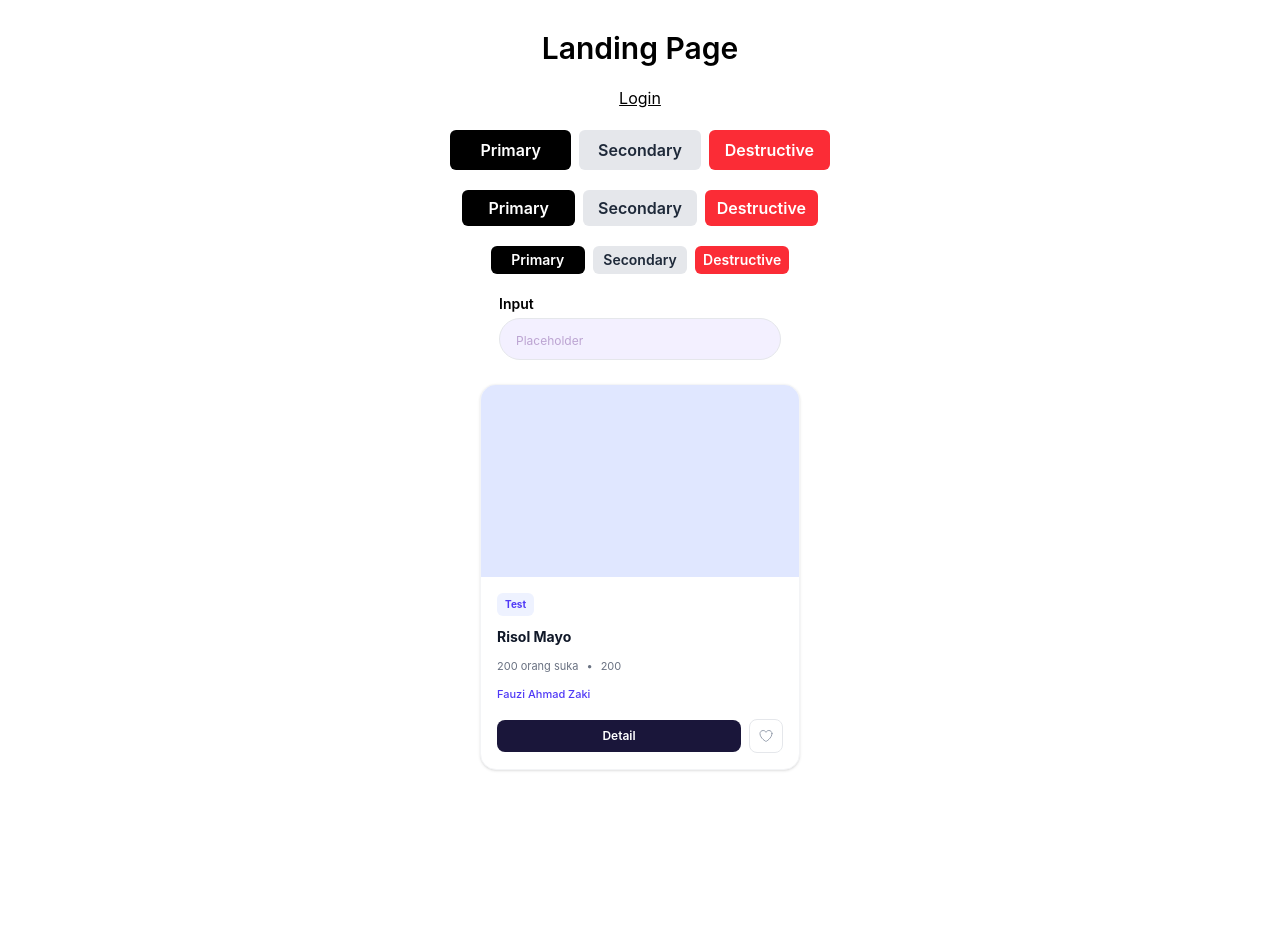
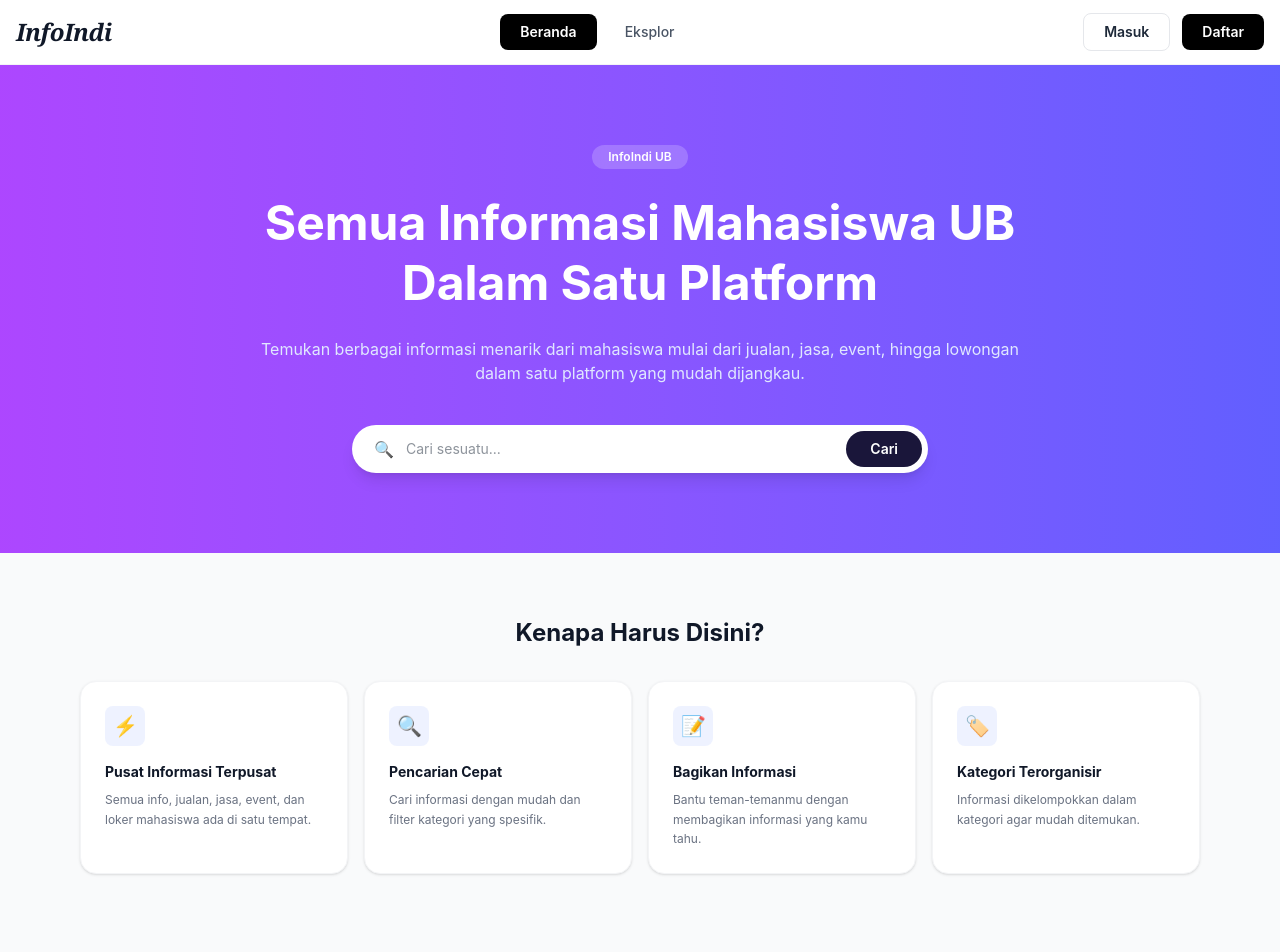
Before and after one commit to InfoIndi-Project-Based-Learning/infoindi-fe, a React (Vite) app: page / in a window 1280 px wide. Shown: the top 952 px of the page. Before the commit the page ends 800 px from the top, so only its background shows below. Built offline with nearby package versions, Linux system fonts and the light colour scheme; no server answers.

Commit message:
First commit: Setup project dan Landing Page

```diff
--- a/src/components/Card/index.ts
+++ b/src/components/Card/index.ts
@@ -0,0 +1,2 @@
+export * from './PostCard';
+export * from './types';
--- /dev/null
+++ b/src/components/Footer/Footer.tsx
@@ -0,0 +1,60 @@
+// src/components/Footer/Footer.tsx
+import React from 'react';
+
+export const Footer = () => {
+  return (
+    <footer className="bg-[#0b0826] text-white pt-16 pb-6 px-4 w-full">
+      <div className="max-w-6xl mx-auto flex flex-col gap-12">
+
+        {/* Bagian Atas: 4 Kolom */}
+        <div className="grid grid-cols-1 md:grid-cols-4 gap-8">
+
+          {/* Kolom 1: Logo & Tagline */}
+          <div className="col-span-1">
+            <h2 className="text-4xl font-serif italic font-bold mb-4">InfoIndi</h2>
+            <p className="text-gray-300 text-sm leading-relaxed pr-4">
+              Empowering students to connect, share, and grow together through information exchange.
+            </p>
+          </div>
+
+          {/* Kolom 2: Kategori */}
+          <div>
+            <h3 className="text-lg font-bold mb-4">Kategori</h3>
+            <ul className="text-gray-300 text-sm space-y-2">
+              <li><a href="#" className="hover:text-white transition-colors">Jualan</a></li>
+              <li><a href="#" className="hover:text-white transition-colors">Jasa</a></li>
+              <li><a href="#" className="hover:text-white transition-colors">Event</a></li>
+              <li><a href="#" className="hover:text-white transition-colors">Loker</a></li>
+            </ul>
+          </div>
+
+          {/* Kolom 3: Navigasi */}
+          <div>
+            <h3 className="text-lg font-bold mb-4">Navigasi</h3>
+            <ul className="text-gray-300 text-sm space-y-2">
+              <li><a href="#" className="hover:text-white transition-colors">Beranda</a></li>
+              <li><a href="#" className="hover:text-white transition-colors">Kategori</a></li>
+              <li><a href="#" className="hover:text-white transition-colors">Tentang Kami</a></li>
+              <li><a href="#" className="hover:text-white transition-colors">Loker</a></li>
+            </ul>
+          </div>
+
+          {/* Kolom 4: Bantuan */}
+          <div>
+            <h3 className="text-lg font-bold mb-4">Butuh Bantuan?</h3>
+            <p className="text-gray-300 text-sm leading-relaxed">
+              Punya pertanyaan lebih lanjut? kami siap menjawab dan membantu anda.
+            </p>
+          </div>
+
+        </div>
+
+        {/* Bagian Bawah: Copyright */}
+        <div className="border-t border-white/20 pt-6 mt-4 text-[11px] text-gray-400">
+          <p>@ 2026 InfoIndi. Alright Preserved</p>
+        </div>
+
+      </div>
+    </footer>
+  );
+};
--- /dev/null
+++ b/src/components/Footer/index.ts
@@ -0,0 +1,4 @@
+import { memo } from "react";
+import { Footer } from "./Footer";
+
+export default memo(Footer)
--- a/src/components/Header/Header.tsx
+++ b/src/components/Header/Header.tsx
@@ -1,11 +1,44 @@
-import HeaderWrapper from "./HeaderWrapper";
+import React from 'react';
 
-const Header = () => {
+export const Header = () => {
   return (
-    <HeaderWrapper>
-      <h1>Header</h1>
-    </HeaderWrapper>
+    <header className="bg-white w-full border-b border-gray-100 sticky top-0 z-50">
+      <div className="max-w-7xl mx-auto px-4 h-16 flex items-center justify-between">
+
+        {/* Bagian Kiri: Logo */}
+        <div className="flex-shrink-0 cursor-pointer">
+          <span className="text-2xl font-serif italic font-bold text-gray-900 tracking-tight">
+            InfoIndi
+          </span>
+        </div>
+
+        {/* Bagian Tengah: Menu Navigasi */}
+        <nav className="hidden md:flex items-center gap-2">
+          <a
+            href="#"
+            className="bg-black text-white px-5 py-2 rounded-lg text-sm font-semibold"
+          >
+            Beranda
+          </a>
+          <a
+            href="#"
+            className="text-gray-600 hover:text-black px-5 py-2 rounded-lg text-sm font-medium transition-colors"
+          >
+            Eksplor
+          </a>
+        </nav>
+
+        {/* Bagian Kanan: Tombol Masuk & Daftar */}
+        <div className="hidden md:flex items-center gap-3">
+          <button className="px-5 py-2 border border-gray-200 rounded-lg text-sm font-semibold text-gray-800 hover:bg-gray-50 transition-colors">
+            Masuk
+          </button>
+          <button className="px-5 py-2 bg-black text-white rounded-lg text-sm font-semibold hover:bg-gray-800 transition-colors">
+            Daftar
+          </button>
+        </div>
+
+      </div>
+    </header>
   );
 };
-
-export default Header;
--- a/src/components/Header/index.ts
+++ b/src/components/Header/index.ts
@@ -1,4 +1,4 @@
-import Header from "./Header";
 import { memo } from "react";
+import { Header } from "./Header";
 
-export default memo(Header);
+export default memo(Header)
--- a/src/pages/public/Landing/Landing.tsx
+++ b/src/pages/public/Landing/Landing.tsx
@@ -1,58 +1,131 @@
-import { Link } from "react-router";
-import Button from "../../../components/Button";
-import Input from "../../../components/Input";
-import { PostCard } from "../../../components/Card/PostCard";
+import React from 'react'
+import { PostCard } from '../../../components/Card';
+import Header from '../../../components/Header';
+import Footer from '../../../components/Footer';
 
-const LandingPage = () => {
+export default function Landing() {
+  // --- DATA DUMMY UNTUK POSTINGAN ---
+  const DUMMY_POSTS = [
+    { id: 1, badge: "Info", title: "Info Beasiswa Terbaru", likesCount: 16, timeAgo: "30 menit lalu", owner: "admin_kampus" },
+    { id: 2, badge: "Event", title: "Seminar Nasional IT 2026", likesCount: 42, timeAgo: "1 jam lalu", owner: "himpunan_mahasiswa" },
+    { id: 3, badge: "Loker", title: "Lowongan Magang Frontend", likesCount: 89, timeAgo: "2 jam lalu", owner: "karir_startup" },
+    { id: 4, badge: "Jasa", title: "Jasa Print & Jilid Murah", likesCount: 5, timeAgo: "5 jam lalu", owner: "printing_ub" },
+    { id: 5, badge: "Jualan", title: "Preloved Buku Kalkulus", likesCount: 12, timeAgo: "1 hari lalu", owner: "maba_rajin" },
+    { id: 6, badge: "Info", title: "Kehilangan KTM di Perpus", likesCount: 30, timeAgo: "2 hari lalu", owner: "mahasiswa_lupa" },
+  ];
+
+  // --- DATA DUMMY UNTUK FITUR ---
+  const FEATURES = [
+    { icon: "⚡", title: "Pusat Informasi Terpusat", desc: "Semua info, jualan, jasa, event, dan loker mahasiswa ada di satu tempat." },
+    { icon: "🔍", title: "Pencarian Cepat", desc: "Cari informasi dengan mudah dan filter kategori yang spesifik." },
+    { icon: "📝", title: "Bagikan Informasi", desc: "Bantu teman-temanmu dengan membagikan informasi yang kamu tahu." },
+    { icon: "🏷️", title: "Kategori Terorganisir", desc: "Informasi dikelompokkan dalam kategori agar mudah ditemukan." },
+  ];
+
   return (
-    <main className="min-h-screen flex flex-col justify-center items-center gap-5">
-      <h1 className="text-3xl font-semibold">Landing Page</h1>
-      <Link to={"/auth/login"} className="underline">
-        Login
-      </Link>
-      <div className="grid grid-cols-3 gap-2">
-        <Button size="lg" variant="primary">
-          Primary
-        </Button>
-        <Button size="lg" variant="secondary">
-          Secondary
-        </Button>
-        <Button size="lg" variant="destructive">
-          Destructive
-        </Button>
-      </div>
-      <div className="grid grid-cols-3 gap-2">
-        <Button size="default" variant="primary">
-          Primary
-        </Button>
-        <Button size="default" variant="secondary">
-          Secondary
-        </Button>
-        <Button size="default" variant="destructive">
-          Destructive
-        </Button>
-      </div>
-      <div className="grid grid-cols-3 gap-2">
-        <Button size="sm" variant="primary">
-          Primary
-        </Button>
-        <Button size="sm" variant="secondary">
-          Secondary
-        </Button>
-        <Button size="sm" variant="destructive">
-          Destructive
-        </Button>
-      </div>
-      <Input label="Input" placeholder="Placeholder" />
-      <PostCard
-        badge="Test"
-        title="Risol Mayo"
-        timeAgo="200"
-        likesCount={200}
-        owner="Fauzi Ahmad Zaki"
-      />
-    </main>
+    <div className="min-h-screen bg-gray-50 flex flex-col font-sans">
+
+      {/* HEADER / NAVBAR SECTION */}
+      <Header />
+
+      {/* HERO SECTION (Warna Ungu Gradient) */}
+      <section className="bg-gradient-to-r from-purple-500 to-indigo-500 text-white py-20 px-4 text-center">
+        <div className="max-w-3xl mx-auto flex flex-col items-center gap-6">
+          <div className="px-4 py-1 bg-white/20 rounded-full text-xs font-semibold backdrop-blur-sm">
+            InfoIndi UB
+          </div>
+          <h1 className="text-4xl md:text-5xl font-bold leading-tight">
+            Semua Informasi Mahasiswa UB<br/>Dalam Satu Platform
+          </h1>
+          <p className="text-indigo-100 text-sm md:text-base mb-4">
+            Temukan berbagai informasi menarik dari mahasiswa mulai dari jualan, jasa, event, hingga lowongan dalam satu platform yang mudah dijangkau.
+          </p>
+
+          {/* Search Bar */}
+          <div className="w-full max-w-xl bg-white rounded-full p-1.5 flex items-center shadow-lg">
+            <span className="text-gray-400 pl-4">🔍</span>
+            <input
+              type="text"
+              placeholder="Cari sesuatu..."
+              className="flex-1 bg-transparent border-none outline-none text-gray-800 px-3 py-2 text-sm"
+            />
+            <button className="bg-[#1a163a] text-white px-6 py-2 rounded-full text-sm font-semibold hover:bg-indigo-950 transition-colors">
+              Cari
+            </button>
+          </div>
+        </div>
+      </section>
+
+      {/* FITUR SECTION */}
+      <section className="max-w-6xl mx-auto px-4 py-16 w-full">
+        <h2 className="text-2xl font-bold text-center text-gray-900 mb-8">
+          Kenapa Harus Disini?
+        </h2>
+        <div className="grid grid-cols-1 md:grid-cols-2 lg:grid-cols-4 gap-4">
+          {FEATURES.map((feat, idx) => (
+            <div key={idx} className="bg-white p-6 rounded-2xl border border-gray-100 shadow-sm hover:shadow-md transition-shadow">
+              <div className="w-10 h-10 bg-indigo-50 rounded-lg flex items-center justify-center text-xl mb-4">
+                {feat.icon}
+              </div>
+              <h3 className="font-bold text-gray-900 text-sm mb-2">{feat.title}</h3>
+              <p className="text-xs text-gray-500 leading-relaxed">{feat.desc}</p>
+            </div>
+          ))}
+        </div>
+      </section>
+
+      {/* POSTINGAN TERBARU SECTION */}
+      <section className="max-w-6xl mx-auto px-4 py-8 w-full">
+        <h2 className="text-xl font-bold text-gray-900 mb-6">Postingan Terbaru</h2>
+        <div className="grid grid-cols-1 md:grid-cols-2 lg:grid-cols-3 gap-6 place-items-center">
+          {DUMMY_POSTS.slice(0, 6).map((post) => (
+            <PostCard key={post.id} {...post} />
+          ))}
+        </div>
+        <div className="text-center mt-8">
+          <button className="text-indigo-600 font-semibold text-sm hover:underline">
+            Lihat Lainnya
+          </button>
+        </div>
+      </section>
+
+      {/* PALING POPULER SECTION */}
+      <section className="max-w-6xl mx-auto px-4 py-8 w-full">
+        <h2 className="text-xl font-bold text-gray-900 mb-6">Paling Populer</h2>
+        <div className="grid grid-cols-1 md:grid-cols-2 lg:grid-cols-3 gap-6 place-items-center">
+          {DUMMY_POSTS.slice(0, 6).reverse().map((post) => (
+            <PostCard key={`pop-${post.id}`} {...post} />
+          ))}
+        </div>
+        <div className="text-center mt-8">
+          <button className="text-indigo-600 font-semibold text-sm hover:underline">
+            Lihat Lainnya
+          </button>
+        </div>
+      </section>
+
+      {/* CALL TO ACTION */}
+      <section className="max-w-5xl mx-auto px-4 py-12 w-full">
+        <div className="bg-blue-600 rounded-3xl p-8 md:p-12 text-white flex flex-col md:flex-row items-center justify-between gap-6 shadow-lg">
+          <div>
+            <h2 className="text-2xl font-bold mb-2">Siap Bagikan Informasimu?</h2>
+            <p className="text-blue-100 text-sm">Bergabung bersama ratusan anggota komunitas lainnya dan saling berbagi!</p>
+          </div>
+          <div className="flex gap-3 w-full md:w-auto">
+            <button className="bg-white text-blue-600 px-6 py-2.5 rounded-lg text-sm font-bold flex-1 md:flex-none hover:bg-gray-50">
+              Mulai sekarang!
+            </button>
+            <button className="border border-white/30 px-6 py-2.5 rounded-lg text-sm font-bold flex-1 md:flex-none hover:bg-white/10">
+              Pelajari lebih lanjut
+            </button>
+          </div>
+        </div>
+      </section>
+
+      {/* FOOTER SECTION */}
+      <Footer />
+
+      <div className="pb-10"></div>
+    </div>
   );
-};
-
-export default LandingPage;
+}
--- a/src/pages/public/Landing/index.ts
+++ b/src/pages/public/Landing/index.ts
@@ -1,4 +1,3 @@
 import { memo } from "react";
-import LandingPage from "./Landing";
-
-export default memo(LandingPage);
+import Landing from "./Landing";
+export default memo(Landing)
```
